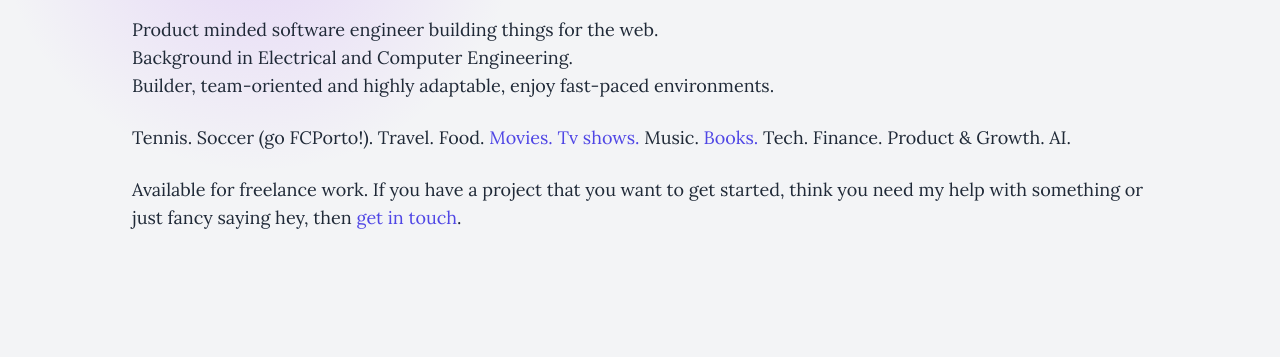
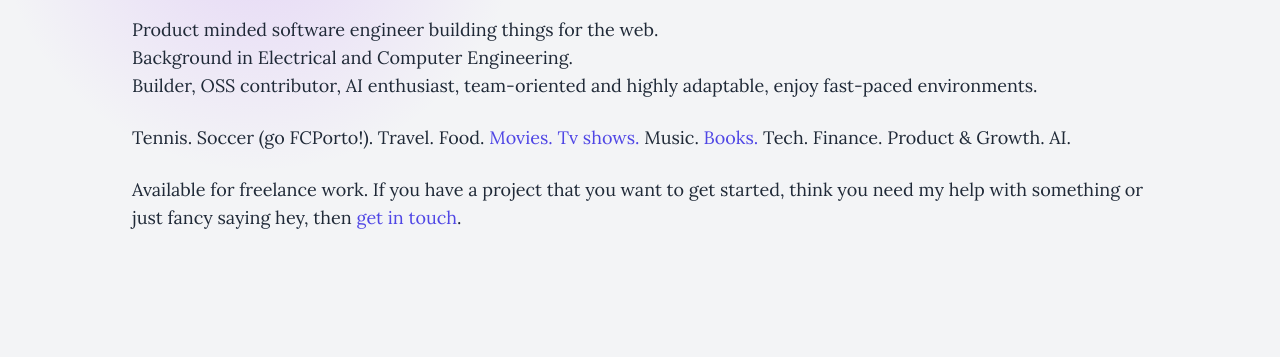
Before and after one commit to nip10/portfolio-2023, an Astro site: page / in a window 1280 px wide. Shown: the part 367-724 px from the top of the page. Built offline with nearby package versions, Linux system fonts and the light colour scheme; Astro itself is replaced by a stand-in of ours.

Commit message:
chore: update hero description

```diff
--- a/src/components/sections/Hero.astro
+++ b/src/components/sections/Hero.astro
@@ -28,7 +28,7 @@ const { name, email } = Astro.props;
     Background in Electrical and Computer Engineering.
   </p>
   <p class="text-gray-800 dark:text-gray-100 text-lg">
-    Builder, team-oriented and highly adaptable, enjoy fast-paced
+    Builder, OSS contributor, AI enthusiast, team-oriented and highly adaptable, enjoy fast-paced
     environments.
   </p>
   <br />
```
